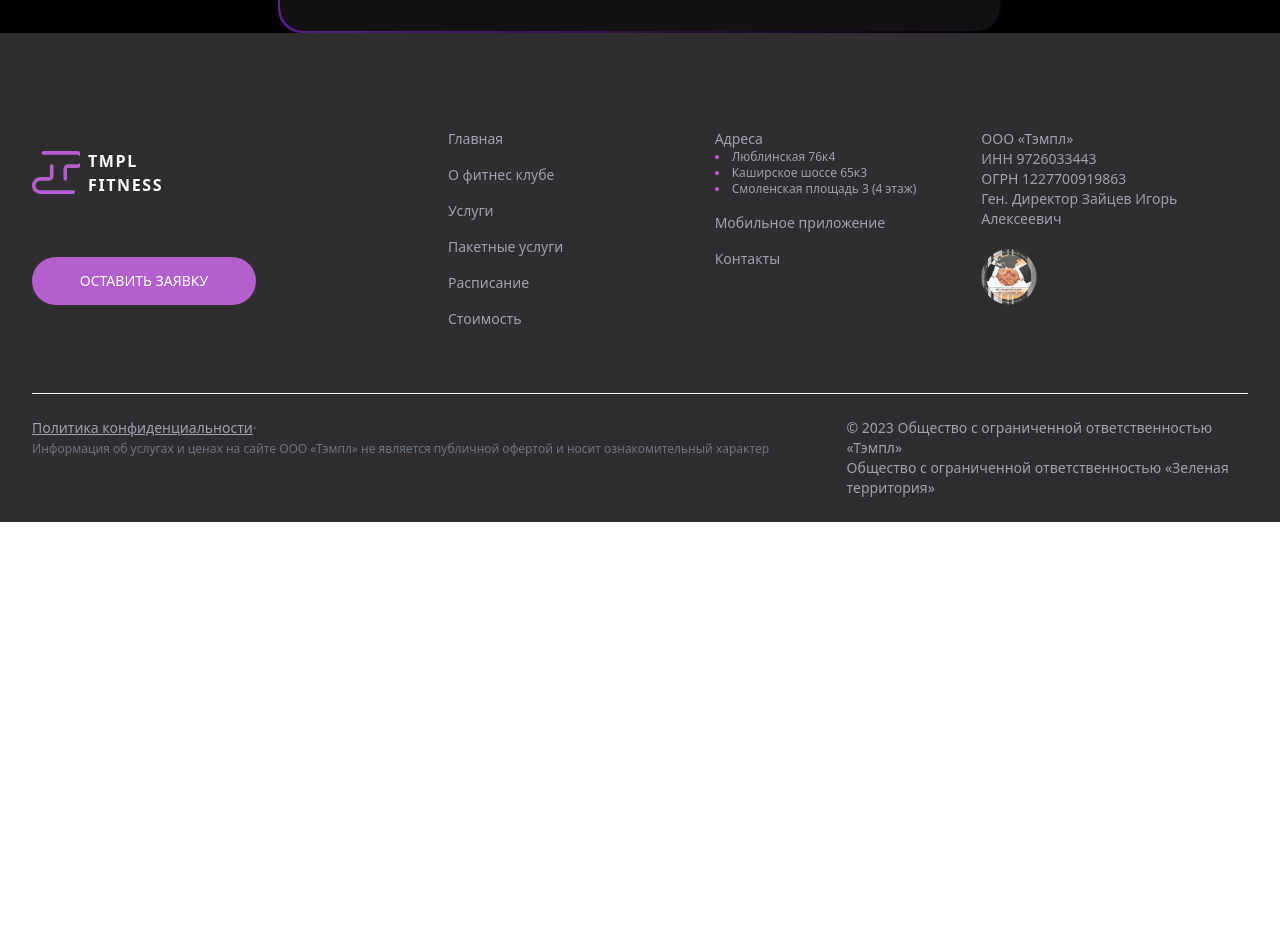
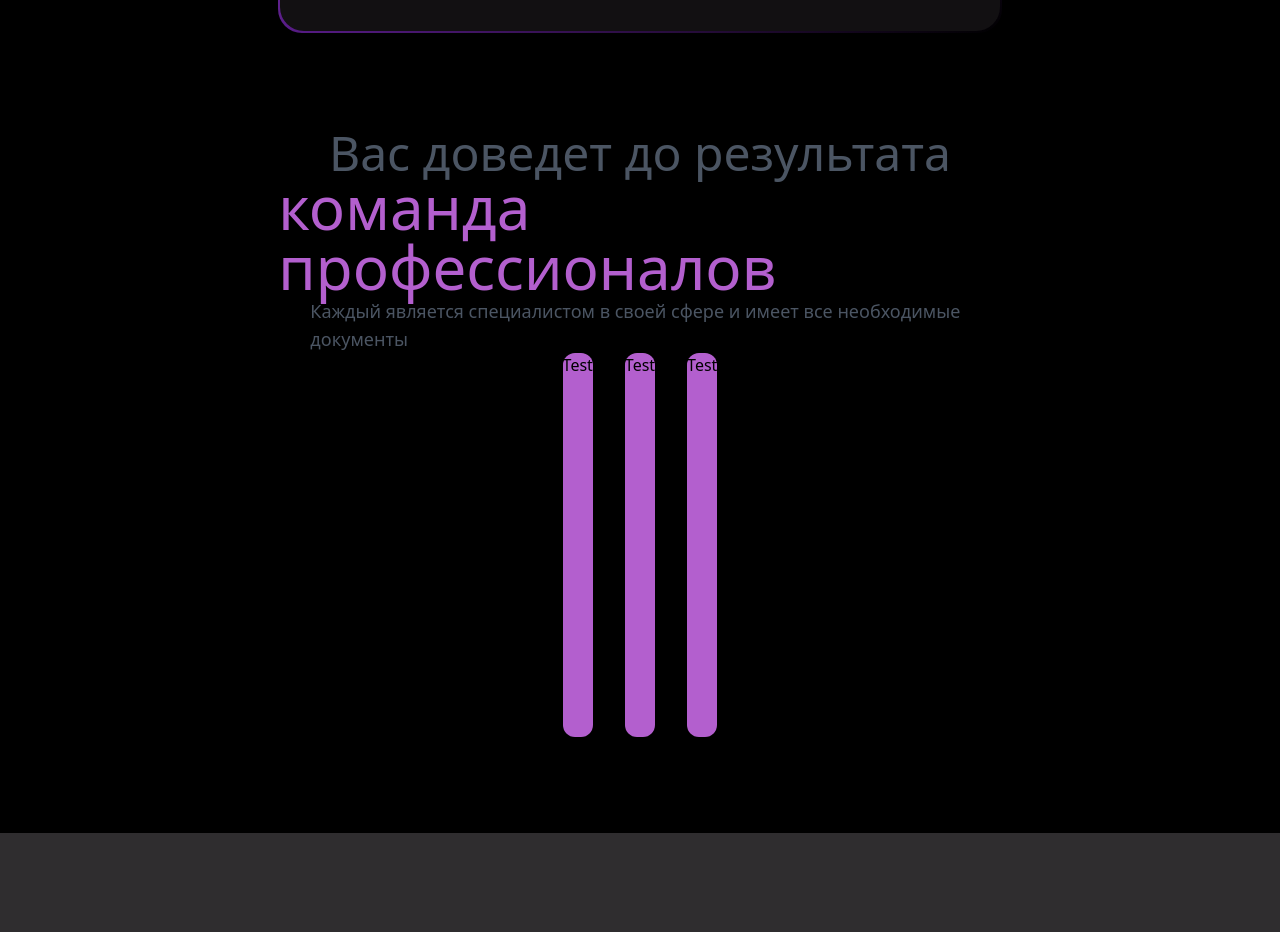
Before and after one commit to Urnesto/tmpl_fitnes, a React (Create React App) app: page / in a window 1280 px wide. Shown: the part 4300-5232 px from the top of the page. Before the commit the page ends 4822 px from the top, so only its background shows below. Built offline with nearby package versions, Linux system fonts and the light colour scheme.

Commit message:
create new section

```diff
--- a/src/App.js
+++ b/src/App.js
@@ -9,6 +9,8 @@ import ModalWindow from "./components/common/Modal";
 import InfoSection from "./components/InfoSection";
 import useModal from "./hooks/useModal";
 import useTypeModal from "./hooks/useTypeModal";
+import SliderSection from "./components/SliderSection";
+
 
 function App() {
   const [isToggleModal, setToggleModal] = useModal();
@@ -47,6 +49,9 @@ function App() {
             <ImageSection />
             <FreeSection />
             <InfoSection />
+            <div className=" my-10 lg:my-24 ">
+            <SliderSection />
+            </div>
           </div>
           <Footer modalHandler={ModalHandler} />
           {isToggleModal ? (
--- /dev/null
+++ b/src/components/Reusable/PhotoCard/index.jsx
@@ -0,0 +1,16 @@
+
+
+
+
+const PhotoCard = (props) => {
+
+    return (
+        <div className="flex w-8/12 h-3/4 mx-4">
+              <div className="w-full h-96 bg-tmpl-purple rounded-xl">
+                    <h1>Test</h1>
+                </div>
+        </div>
+    )
+}
+
+export default PhotoCard
--- /dev/null
+++ b/src/components/SliderSection/index.jsx
@@ -0,0 +1,27 @@
+import { useState } from "react"
+import PhotoCard from "../Reusable/PhotoCard"
+
+
+
+
+const SliderSection = () => {
+
+    return (
+        <div className=" flex  justify-center items-center ">
+            <div className="w-7/12 h-fit flex bg-white-400  justify-center items-center ">
+                <div className="flex flex-col items-center justify-center  ">
+                <h1 className="text-5xl text-gray-600">Вас доведет до результата </h1>
+                <span className="text-6xl text-tmpl-purple">команда профессионалов</span>
+                <p className="text-lg text-gray-600 ml-8">Каждый является специалистом в своей сфере и имеет все необходимые документы</p>
+                <div className="flex">
+                    <PhotoCard />
+                    <PhotoCard />
+                    <PhotoCard />
+                </div>
+                </div>
+
+            </div>
+        </div>
+)}
+
+export default SliderSection
```
